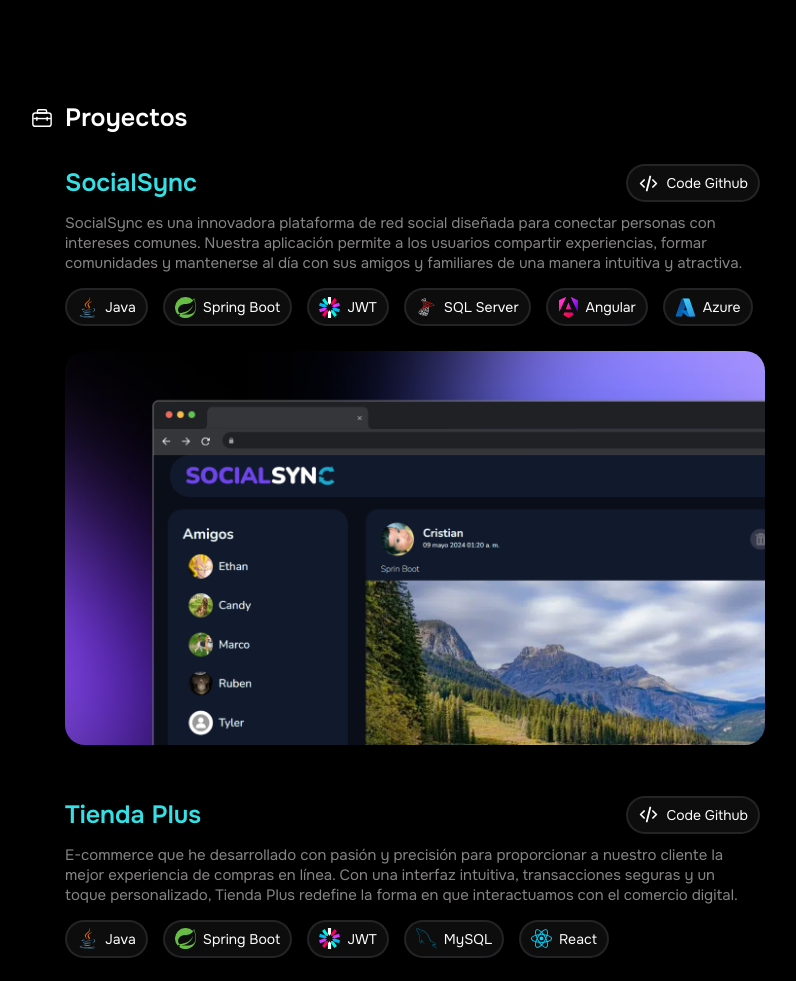
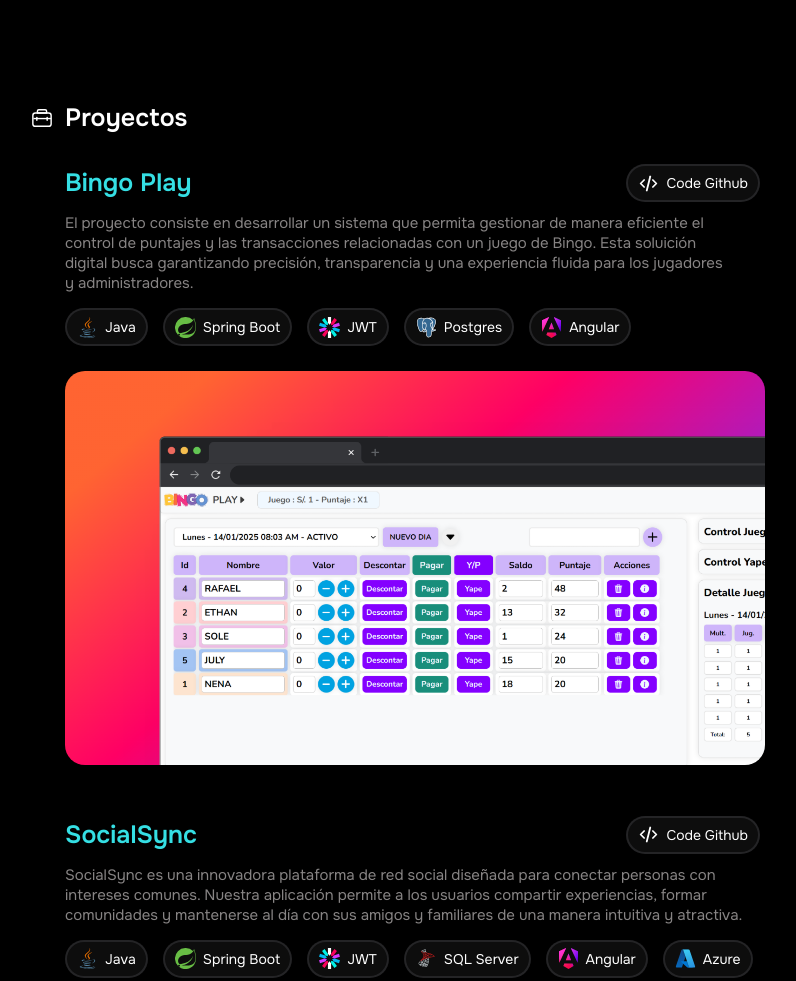
Before and after one commit to Cristianmaldonadot/Portafolio, a plain HTML site: page index.html in a window 1280 px wide. Shown: the part 717-1698 px from the top of the page, without its empty margins (240-1036 px from the left). Drawn offline with Linux system fonts and the light colour scheme.

Commit message:
Update 2025

```diff
--- a/index.html
+++ b/index.html
@@ -51,7 +51,7 @@
                 <img class="icono" src="iconos/whatsapp.svg" alt="">
                 +51 961 362 010
             </a>
-            <a class="contenedor-icon" href="imagenes/Cristian Maldonado CV.pdf" target="_blank">
+            <a class="contenedor-icon" href="imagenes/Cristian Maldonado 2025 CV.pdf" target="_blank">
                 <img class="icono" src="iconos/cv.svg" alt="">
                 Descargar CV
             </a>
@@ -89,6 +89,45 @@
         <div class="experiencia-title">
             <img src="iconos/maleta.svg" alt="">
             <h2>Proyectos</h2>
+        </div>
+        <div class="proyectos-item">
+            <div class="proyectos-item-title">
+                <h3>Bingo Play</h3>
+                <a class="contenedor-icon" href="https://github.com/Cristianmaldonadot/BingoPlay" target="_blank">
+                    <img class="icono" src="iconos/code.svg" alt="">
+                    Code Github
+                </a>
+            </div>
+            <p class="parrafo-proyectos">El proyecto consiste en desarrollar un sistema que
+                permita gestionar de manera eficiente el control de puntajes y las transacciones
+                relacionadas con un juego de Bingo. Esta soluición digital busca garantizando precisión,
+                transparencia y una experiencia fluida para los jugadores y administradores.
+            </p>
+            <nav class="nav-iconos-proyectos">
+                <div class="contenedor-icon">
+                    <img class="icono" src="iconos/java.svg" alt="">
+                    Java
+                </div>
+                <div class="contenedor-icon" href="" target="_blank">
+                    <img class="icono" src="iconos/springboot.svg" alt="">
+                    Spring Boot
+                </div>
+                <div class="contenedor-icon" href="" target="_blank">
+                    <img class="icono" src="iconos/jwt.svg" alt="">
+                    JWT
+                </div>
+                <div class="contenedor-icon" href="" target="_blank">
+                    <img class="icono" src="iconos/postgresql.svg" alt="">
+                    Postgres
+                </div>
+                <div class="contenedor-icon" href="" target="_blank">
+                    <img class="icono" src="iconos/angular.svg" alt="">
+                    Angular
+                </div>
+            </nav>
+            <a href="https://bingopaoperu.fly.dev" target="_blank">
+                <img class="proyectos-item-imagen" src="imagenes/894shots_so.png" alt="">
+            </a>
         </div>
         <div class="proyectos-item">
             <div class="proyectos-item-title">
@@ -169,7 +208,7 @@
                     React
                 </div>
             </nav>
-            <a href="https://scintillating-marzipan-baf418.netlify.app/" target="_blank">
+            <a href="https://tiendaplus-gbfjfkcxhqfsc9ej.eastus-01.azurewebsites.net/" target="_blank">
                 <img class="proyectos-item-imagen" src="imagenes/shot-tiendaplus.png" alt="">
             </a>
         </div>
@@ -322,27 +361,20 @@
         <div class="proyectos-item">
             <p class="parrafo-acerca">Mi nombre es Cristian Maldonado. Desde muy jovén, siempre me ha fascinado el
                 mundo de la tecnología, manteniendo una curiosidad constante acerca de cómo funcionan las computadoras y
-                cómo se crean todos los programas que estas poseen. Mis primeros pasos en el ámbito tecnológico los di a
-                mediados de la década del 2000, cuando de forma autodidacta aprendí a utilizar programas de diseño como
-                Corel Draw y Adobe Photoshop, entre otros, los cuales me brindaron numerosas oportunidades.</p>
+                cómo se crean todos los programas que estas poseen. </p>
 
             <p class="parrafo-acerca">Con el tiempo, me adentré en el mundo de la programación. En los primeros años,
                 tuve mi primer encuentro con el lenguaje de programación ActionScript, que utilizaba para crear
                 animaciones en el ya recordado Adobe Flash. Fue así como me sumergí en el fascinante universo de la
                 programación y el desarrollo web.</p>
 
-            <p class="parrafo-acerca">Actualmente, me encuentro en el ultimo ciclo de la carrera de Computación e
-                Informática en el Instituto CIBERTEC, donde he consolidado mis conocimientos y habilidades en diversas
-                áreas de la informática. Este periodo académico ha ampliado mi perspectiva y me ha permitido aplicar mis
-                conocimientos en proyectos prácticos y desafiantes. Mi objetivo es continuar creciendo profesionalmente
-                y contribuir al mundo de la tecnología con ideas innovadoras y soluciones creativas.
-            </p>
+
 
             <p class="parrafo-acerca">Estoy convencido de que la tecnología puede transformar vidas. Desde simplificar
                 nuestras tareas diarias hasta impulsar innovaciones en campos cruciales como la medicina y la educación,
                 la tecnología es una fuerza omnipresente que redefinirá nuestro futuro. Como apasionado de la
                 tecnología, busco no solo adaptarme a este mundo en constante cambio, sino contribuir con soluciones
-                innovadoras que tengan un impacto positivo a nivel global.
+                innovadoras que tengan un impacto positivo.
             </p>
         </div>
         <div style="height: 90px;">
```
Also changed, not shown: iconos/postgresql.svg (added), imagenes/894shots_so.png (added), 2 other files.
